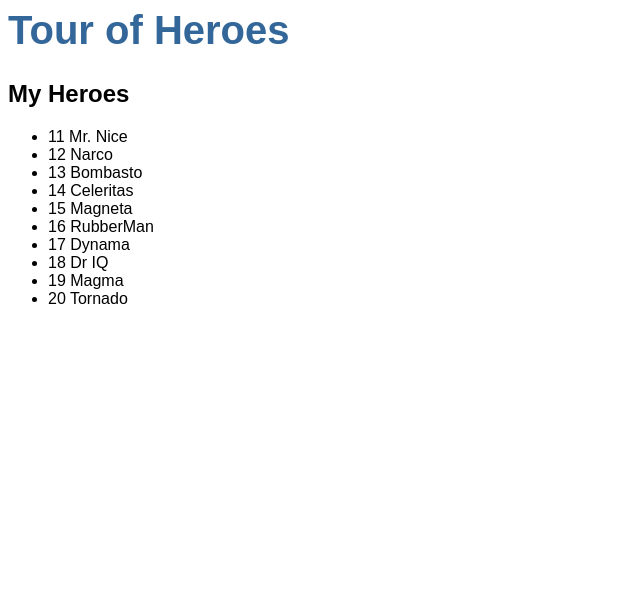
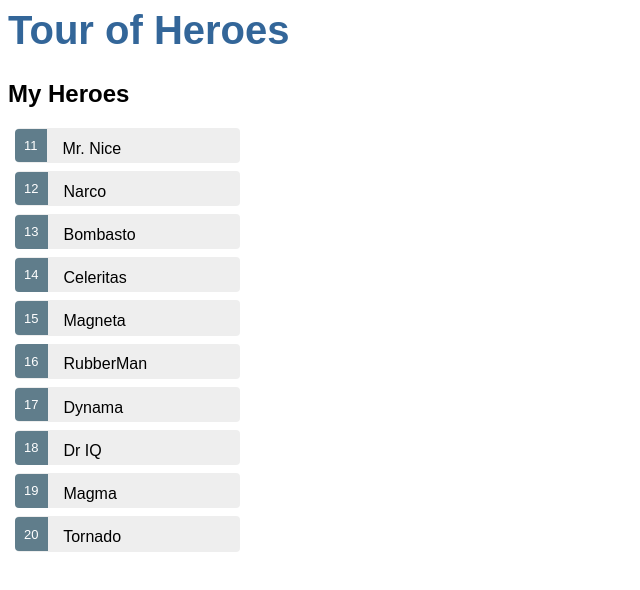
Before and after one commit to matvan99it/Angular_Test, an Angular app: page / in a window 1280 px wide. Shown: the top 590 px of the page, without its empty margins (0-640 px from the left). Built offline with nearby package versions, Linux system fonts and the light colour scheme.

Commit message:
2 files modified

```diff
--- a/src/app/heroes/heroes.component.css
+++ b/src/app/heroes/heroes.component.css
@@ -0,0 +1,48 @@
+/* HeroesComponent's private CSS styles */
+.selected {
+  background-color: #CFD8DC !important;
+  color: white;
+}
+.heroes {
+  margin: 0 0 2em 0;
+  list-style-type: none;
+  padding: 0;
+  width: 15em;
+}
+.heroes li {
+  cursor: pointer;
+  position: relative;
+  left: 0;
+  background-color: #EEE;
+  margin: .5em;
+  padding: .3em 0;
+  height: 1.6em;
+  border-radius: 4px;
+}
+.heroes li.selected:hover {
+  background-color: #BBD8DC !important;
+  color: white;
+}
+.heroes li:hover {
+  color: #607D8B;
+  background-color: #DDD;
+  left: .1em;
+}
+.heroes .text {
+  position: relative;
+  top: -3px;
+}
+.heroes .badge {
+  display: inline-block;
+  font-size: small;
+  color: white;
+  padding: 0.8em 0.7em 0 0.7em;
+  background-color: #607D8B;
+  line-height: 1em;
+  position: relative;
+  left: -1px;
+  top: -4px;
+  height: 1.8em;
+  margin-right: .8em;
+  border-radius: 4px 0 0 4px;
+}
--- a/src/app/heroes/heroes.component.html
+++ b/src/app/heroes/heroes.component.html
@@ -3,7 +3,11 @@
 <!-- Lista dei vari eroi in mock-heroes-->
 <h2>My Heroes</h2>
 <ul class="heroes">
-  <li *ngFor="let hero of heroes" (click)="onSelect(hero)">
+  <li
+  *ngFor="let hero of heroes"
+  [class.selected]="hero === selectedHero"
+  (click)="onSelect(hero)"
+  >
     <span class="badge">{{hero.id}}</span> {{hero.name}}
   </li>
 </ul>
```
